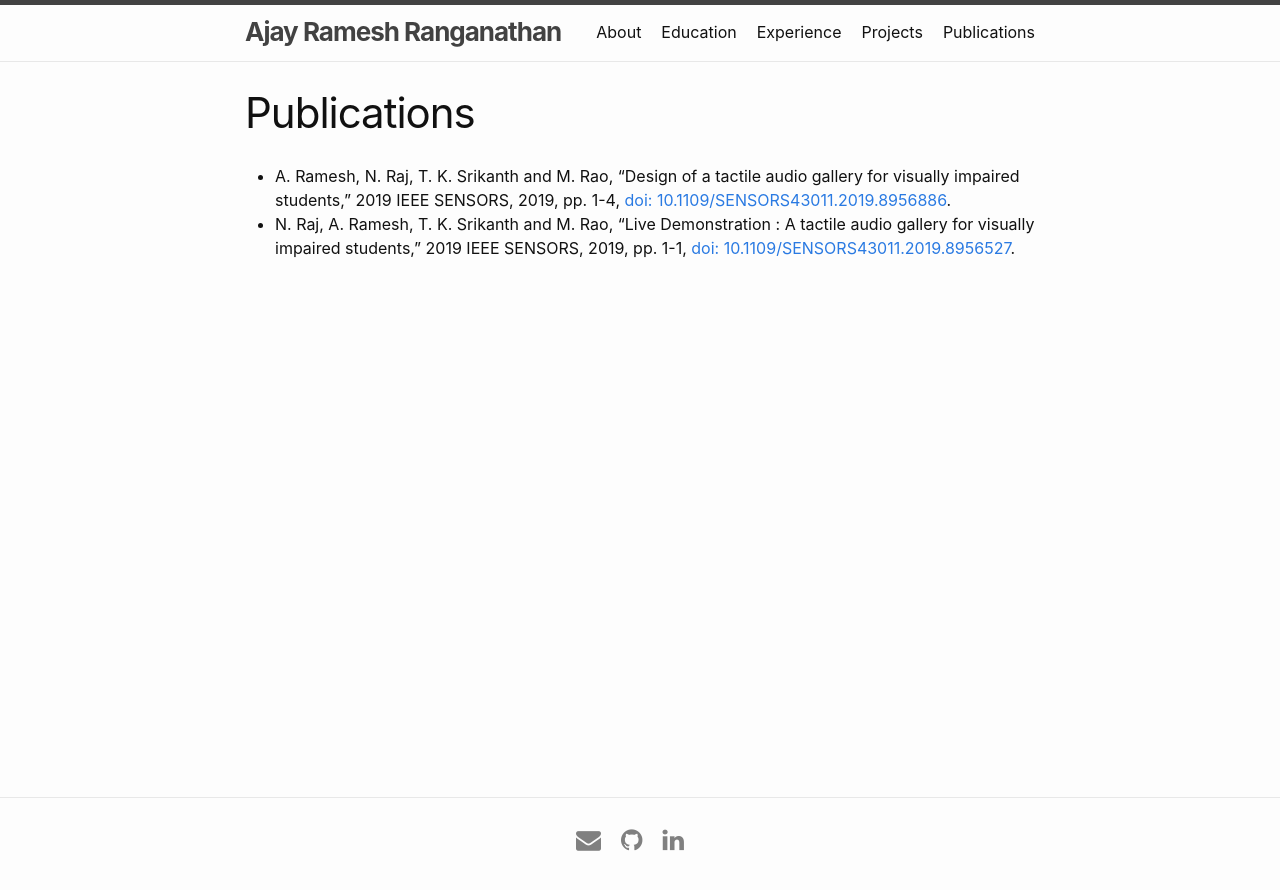
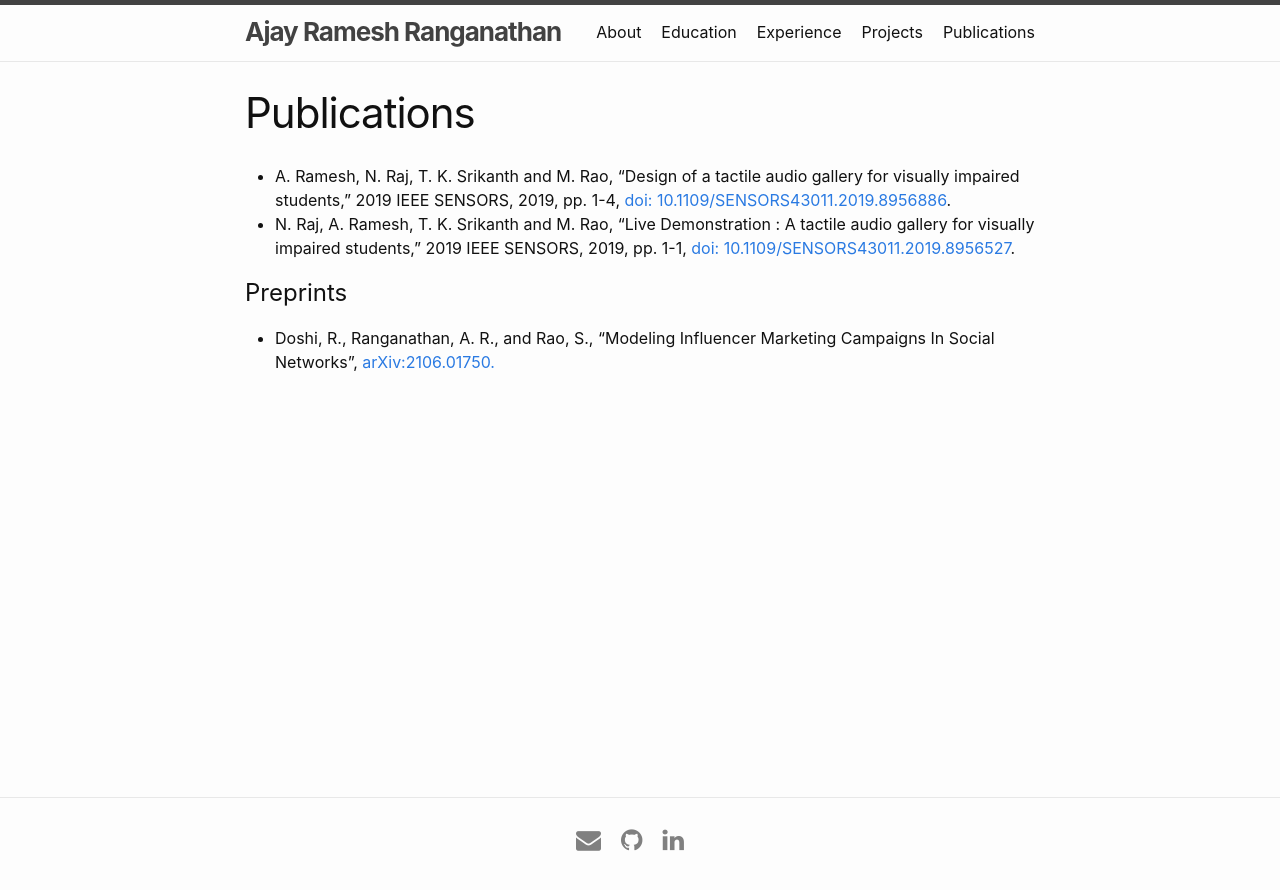
Before and after one commit to AJ-RR/AJ-RR.github.io, a Jekyll site: the page built from zpublications.md, in a window 1280 px wide. Shown: the top 890 px of the page. Built offline with Jekyll 4.4.1, drawn with Linux system fonts in a browser that asks for light colours.

Commit message:
Update zpublications.md

```diff
--- a/zpublications.md
+++ b/zpublications.md
@@ -5,3 +5,7 @@ permalink: /publications/
 ---
 * A. Ramesh, N. Raj, T. K. Srikanth and M. Rao, "Design of a tactile audio gallery for visually impaired students," 2019 IEEE SENSORS, 2019, pp. 1-4, <a href="https://ieeexplore.ieee.org/document/8956886">doi: 10.1109/SENSORS43011.2019.8956886</a>.
 * N. Raj, A. Ramesh, T. K. Srikanth and M. Rao, "Live Demonstration : A tactile audio gallery for visually impaired students," 2019 IEEE SENSORS, 2019, pp. 1-1, <a href="https://ieeexplore.ieee.org/document/8956527">doi: 10.1109/SENSORS43011.2019.8956527</a>.
+
+<h1>Preprints</h1>
+
+* Doshi, R., Ranganathan, A. R., and Rao, S., “Modeling Influencer Marketing Campaigns In Social Networks”, <a href = "https://arxiv.org/abs/2106.01750">arXiv:2106.01750.</a>
```
